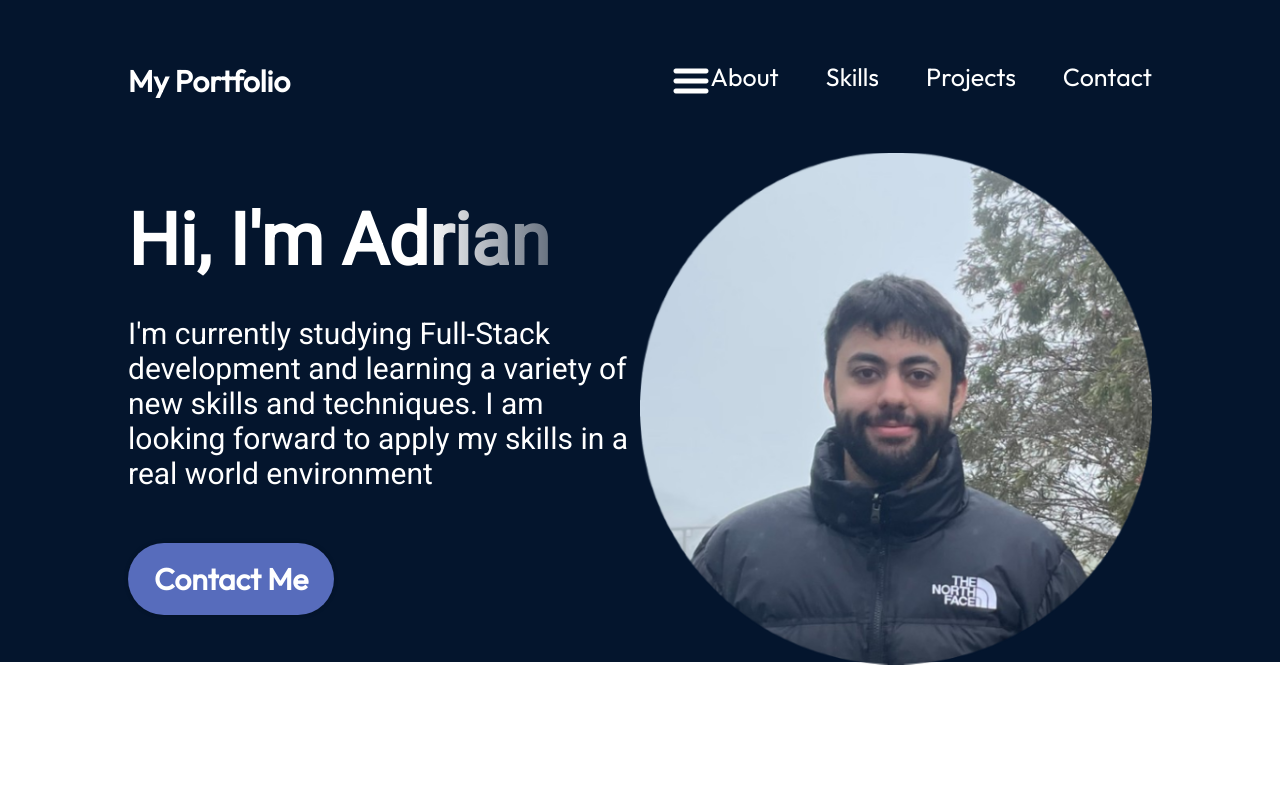
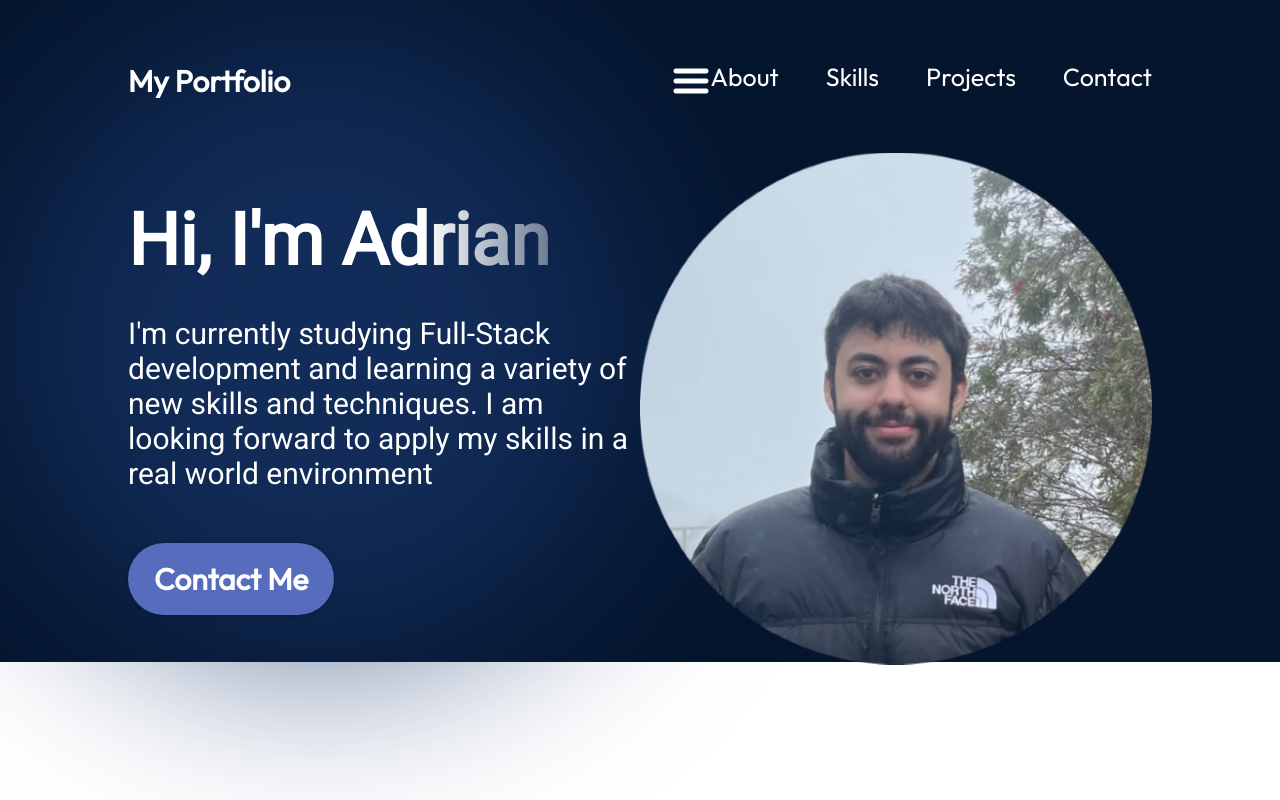
Before and after one commit to Y1va/React-Portfolio, a React (Vite) app in the folder react-portfolio/: page / in a window 1280 px wide. Built offline with nearby package versions, Linux system fonts and the light colour scheme.

Commit message:
Added CSS to blur the background

```diff
--- a/react-portfolio/src/components/Hero/Hero.module.css
+++ b/react-portfolio/src/components/Hero/Hero.module.css
@@ -70,3 +70,31 @@
     transform: translate(0, -0px);
   }
 }
+
+.topBlur {
+  position: absolute;
+  width: 50vw;
+  height: 50vw;
+  min-height: 350px;
+  min-width: 350x;
+  top: -128px;
+  left: -10vw;
+  border-radius: 764px;
+  background: rgba(25, 55, 109, 0.7);
+  filter: blur(100px);
+  z-index: 0;
+}
+
+.bototmBlur {
+  position: absolute;
+  width: 70vw;
+  height: 50vw;
+  min-height: 350px;
+  min-width: 250px;
+  top: 246px;
+  right: -25vw;
+  border-radius: 764px;
+  background: rgba(25, 55, 109, 0.7);
+  filter: blur(100px);
+  z-index: 0;
+}
```
